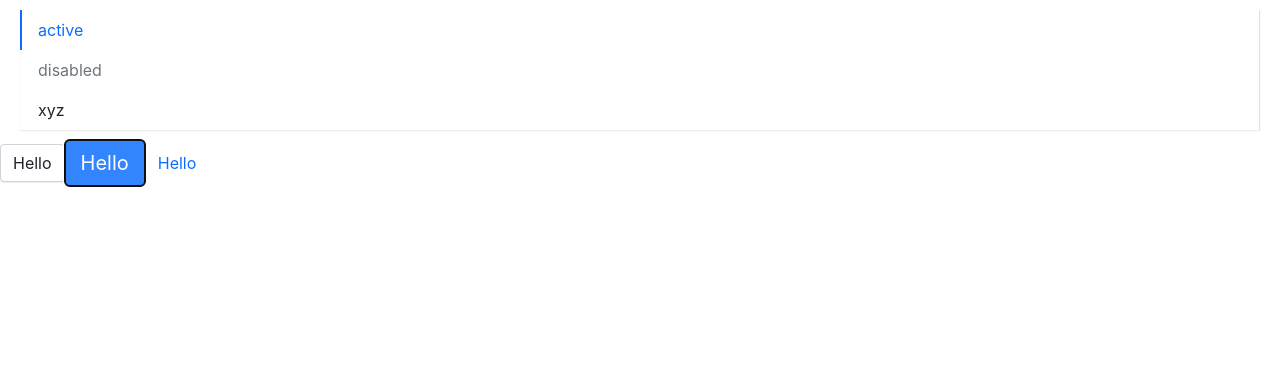
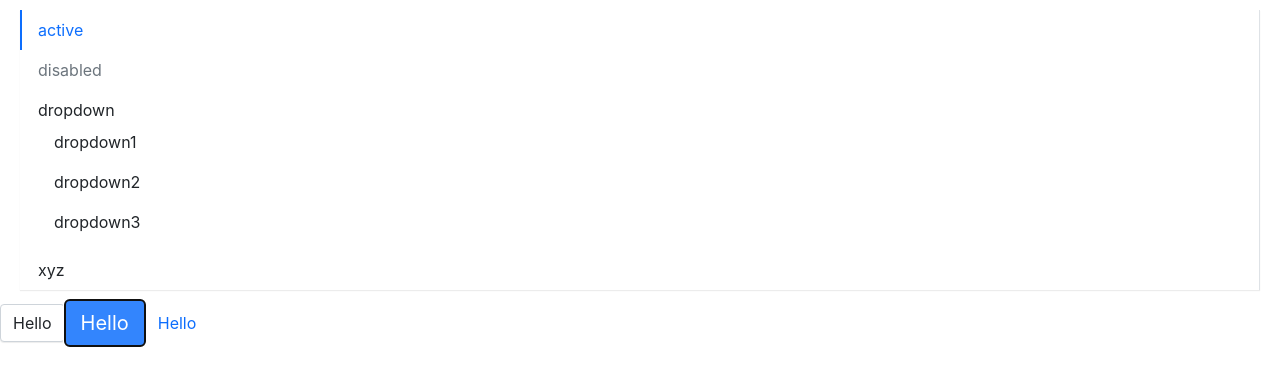
Before and after one commit to 398168441/ango-react-components, a React (Create React App) app: page / in a window 1280 px wide. Shown: the top 386 px of the page. Built offline with nearby package versions, Linux system fonts and the light colour scheme.

Commit message:
feat: menu 100%

```diff
--- a/src/App.tsx
+++ b/src/App.tsx
@@ -2,20 +2,31 @@
 import Button, { ButtonType, ButtonSize } from 'components/Button/button'
 import Menu from 'components/Menu/menu'
 import MenuItem from 'components/Menu/menuItem'
+import SubMenu from 'components/Menu/subMenu';
 
 function App() {
   return (
     <div className="App">
-      <Menu defaultIndex={0} mode='vertical'>
-        <MenuItem index={0}>
+      <Menu
+        defaultIndex='0'
+        mode='vertical'
+        defaultOpenSumMenus={['2']}
+        onSelect={index => alert(index)}>
+        <MenuItem>
           active
         </MenuItem>
-        <MenuItem index={1} disabled>
+        <MenuItem disabled>
           disabled
         </MenuItem>
-        <MenuItem index={2}>
+        <SubMenu title='dropdown'>
+          <MenuItem>dropdown1</MenuItem>
+          <MenuItem>dropdown2</MenuItem>
+          <MenuItem>dropdown3</MenuItem>
+        </SubMenu>
+        <MenuItem>
           xyz
         </MenuItem>
+
       </Menu>
 
       <Button onClick={() => { console.log(123) }}>Hello</Button>
--- a/src/components/Menu/_style.scss
+++ b/src/components/Menu/_style.scss
@@ -50,11 +50,11 @@
       }
     }
     .ango-submenu {
-      //display: none;
+      display: none;
       list-style:none;
       padding-left: 0;
       white-space: nowrap;
-      //transition: $menu-transition;
+      transition: $menu-transition;
       .menu-item {
         padding: $menu-item-padding-y $menu-item-padding-x;
         cursor: pointer;
@@ -66,7 +66,7 @@
       }
     }
     .ango-submenu.menu-opened {
-      //display: block;
+      display: block;
     }
   }
   .menu-horizontal {
--- a/src/components/Menu/menu.tsx
+++ b/src/components/Menu/menu.tsx
@@ -1,53 +1,72 @@
 import React, { createContext, useState } from "react";
 import classNames from "classnames";
+import { MenuItemProps } from './menuItem'
 
 type MenuMode = 'horizontal' | 'vertical'
-type SelectCallback = (selectedIndex: number) => void
+type SelectCallback = (selectedIndex: string) => void
 
 export interface MenuProps {
-    defaultIndex?: number;
+    defaultIndex?: string;
     className?: string;
     mode?: MenuMode;
     style?: React.CSSProperties;
-    onSelect?: SelectCallback
+    onSelect?: SelectCallback;
+    defaultOpenSumMenus?: string[];
 }
 
 interface IMenuContext {
-    index: number;
+    index: string;
     onSelect?: SelectCallback;
+    mode?: MenuMode;
+    defaultOpenSumMenus?: string[];
 }
 
-export const MenuContext = createContext<IMenuContext>({ index: 0 })
+export const MenuContext = createContext<IMenuContext>({ index: '0' })
 
 const Menu: React.FC<MenuProps> = (props) => {
-    const { className, mode, style, children, defaultIndex, onSelect } = props
+    const { className, mode, style, children, defaultIndex, onSelect, defaultOpenSumMenus } = props
     const [currentActive, setActive] = useState(defaultIndex)
 
     const classes = classNames('ango-menu', className, {
         'menu-vertical': mode === 'vertical',
+        'menu-horizontal': mode !== 'vertical'
     })
-    const handleClick = (index: number) => {
+    const handleClick = (index: string) => {
         setActive(index)
         if (onSelect) {
             onSelect(index)
         }
     }
     const passedContext: IMenuContext = {
-        index: currentActive || 0,
+        index: currentActive || '0',
         onSelect: handleClick,
+        mode,
+        defaultOpenSumMenus
+    }
+    const renderChildren = () => {
+        return React.Children.map(children, (child, index) => {
+            const childElement = child as React.FunctionComponentElement<MenuItemProps>
+            const { displayName } = childElement.type
+            if (displayName === 'MenuItem' || displayName === 'SubMenu') {
+                return React.cloneElement(childElement, { index: index.toString() })
+            } else {
+                console.log('Warning: child is not a MenuItem')
+            }
+        })
     }
     return (
         <ul className={classes} style={style} data-testid='test-menu'>
             <MenuContext.Provider value={passedContext}>
-                {children}
+                {renderChildren()}
             </MenuContext.Provider>
         </ul>
     )
 }
 
 Menu.defaultProps = {
-    defaultIndex: 0,
-    mode: 'horizontal'
+    defaultIndex: '0',
+    mode: 'horizontal',
+    defaultOpenSumMenus: []
 }
 
 export default Menu
--- a/src/components/Menu/menuItem.tsx
+++ b/src/components/Menu/menuItem.tsx
@@ -4,7 +4,7 @@
 import { MenuContext } from './menu'
 
 export interface MenuItemProps {
-    index: number;
+    index?: string;
     disabled?: boolean;
     className?: string;
     style?: React.CSSProperties;
@@ -18,7 +18,7 @@
         'is-active': context.index === index
     })
     const handleClick = () => {
-        if (context.onSelect && !disabled) {
+        if (context.onSelect && !disabled && (typeof index === 'string')) {
             context.onSelect(index)
         }
     }
@@ -29,4 +29,5 @@
     )
 }
 
+MenuItem.displayName = 'MenuItem'
 export default MenuItem
--- /dev/null
+++ b/src/components/Menu/subMenu.tsx
@@ -0,0 +1,72 @@
+import React, { useContext, useState, FunctionComponentElement } from "react";
+import classNames from "classnames";
+
+import { MenuContext } from './menu'
+import { MenuItemProps } from './menuItem'
+
+export interface SubmenuProps {
+    index?: string;
+    title: string;
+    className?: string
+}
+
+const SubMenu: React.FC<SubmenuProps> = ({index, title, children, className}) => {
+    const context = useContext(MenuContext)
+    const openedSubMenus = context.defaultOpenSumMenus as Array<string>
+    const isOpend = (index && context.mode === 'vertical') ? openedSubMenus.includes(index) : false
+    const [menuOpen, setOpen] = useState(isOpend)
+    const classes = classNames('menu-item submenu-item', className, {
+        'is-active': context.index === index
+    })
+    const handleClick = (e: React.MouseEvent) => {
+        e.preventDefault()
+        setOpen(!menuOpen)
+    }
+    let timer: any
+    const handleMouse = (e: React.MouseEvent, toggle: boolean) => {
+        clearTimeout(timer)
+        e.preventDefault()
+        timer = setTimeout(() => {
+            setOpen(toggle)
+        }, 300)
+    }
+    const clickEvents = context.mode === 'vertical' ? {
+        onClick: handleClick
+    } : {}
+    const hoverEvents = context.mode !== 'vertical' ? {
+        onMouseEnter: (e: React.MouseEvent) => { handleMouse(e, true) },
+        onMouseLeave: (e: React.MouseEvent) => { handleMouse(e, false) },
+    } : {}
+    const renderChildren = () => {
+        const subMenuClasses = classNames('ango-submenu', {
+            'menu-opened': menuOpen
+        })
+        const childrenComponent = React.Children.map(children, (child, i) => {
+            const childElement = child as FunctionComponentElement<MenuItemProps>
+            if (childElement.type.displayName === 'MenuItem') {
+                return React.cloneElement(childElement, {
+                    index: `${index}-${i}`
+                })
+            } else {
+                console.error('Warning: is not a MenuItem')
+            }
+        })
+        return (
+            <ul className={subMenuClasses}>
+                {childrenComponent}
+            </ul>
+        )
+    }
+    return (
+        <li key={index} className={classes} {...hoverEvents}>
+            <div className="submenu-title" {...clickEvents}>
+                {title}
+            </div>
+            {renderChildren()}
+        </li>
+    )
+}
+
+SubMenu.displayName = 'SubMenu'
+
+export default SubMenu
```
Also changed, not shown: 1 other file (tests, documents, lock files or other folders).
